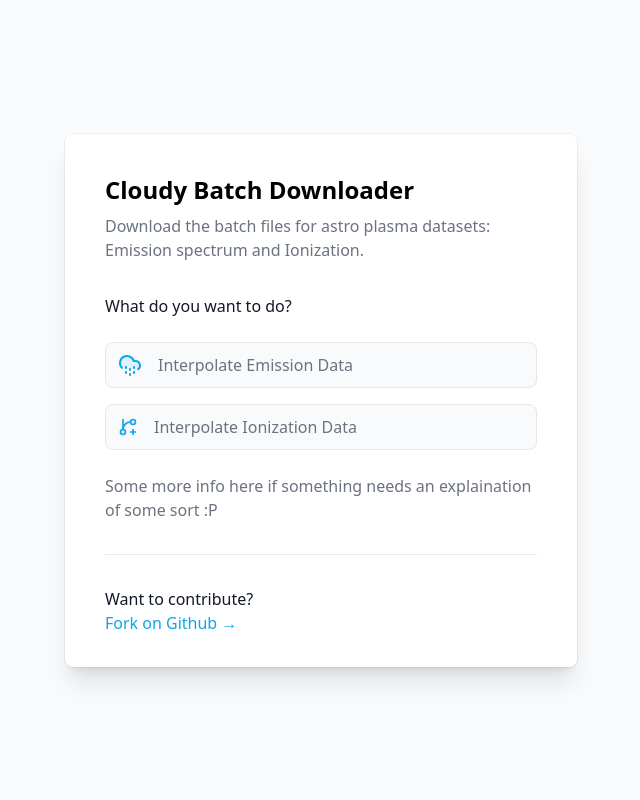
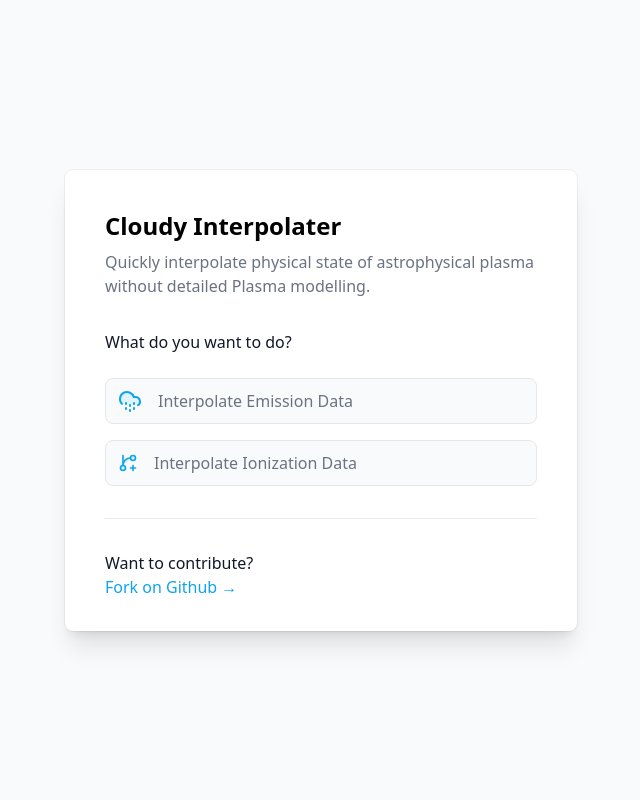
Before and after one commit to tbhaxor/CloudyInterpolator, a Django app: page / in a window 1280 px wide. Shown: the whole page, without its empty margins (319-959 px from the left). Run offline with Django 4.2, Linux system fonts and the light colour scheme; style sheets or scripts are compiled from the project's sources; parts of the project's set-up code (start-up, migrations or seed data) failed here and were passed over.

Commit message:
fix text changes and reduce layouts with coherence

```diff
--- a/templates/emission/interpolation.html
+++ b/templates/emission/interpolation.html
@@ -1,4 +1,4 @@
-{% extends "layouts/base.withheader.html" %}
+{% extends "layouts/interpolate.html" %}
 
 {% block head_styles %}
 <!-- <link rel="stylesheet" href="https://cdn.jsdelivr.net/npm/katex@0.16.4/dist/katex.min.css"> -->
--- a/templates/ionization/interpolation.html
+++ b/templates/ionization/interpolation.html
@@ -1,4 +1,4 @@
-{% extends "layouts/base.withheader.html" %}
+{% extends "layouts/interpolate.html" %}
 
 {% block title %}Interpolate Ionization Information{% endblock %}
 
--- a/templates/landing.html
+++ b/templates/landing.html
@@ -1,16 +1,22 @@
-{% extends "layouts/base.html" %}
+{% load static %}
 
-{% block title %}
-Choose your task - Cloudy Batch Downloader
-{% endblock %}
+<!DOCTYPE html>
+<html lang="en">
 
-{% block main %}
-<div class="homepage">
+<head>
+    <meta charset="UTF-8">
+    <meta http-equiv="X-UA-Compatible" content="IE=edge">
+    <meta name="viewport" content="width=device-width, initial-scale=1.0">
+    <title>Choose your task</title>
+    <link href="{% static 'css/main.min.css' %}" rel="stylesheet" />
+</head>
+
+<body>
+    <main class="homepage">
         <div class="main-info-card">
             <div class="mx-auto max-w-md">
-            <h1>Cloudy Batch Downloader</h1>
-            <p>Download the batch files for astro plasma datasets:
-                Emission spectrum and Ionization.</p>
+                <h1>Cloudy Interpolater</h1>
+                <p>Quickly interpolate physical state of astrophysical plasma without detailed Plasma modelling.</p>
                 <div class="divide-y divide-gray-300/50">
                     <div class="nav-list">
                         <p class="nav-qs">What do you want to do?</p>
@@ -47,7 +53,7 @@ Choose your task - Cloudy Batch Downloader
                                 </a>
                             </li>
                         </ul>
-                    <p>Some more info here if something needs an explaination of some sort :P</p>
+                        <!-- <p>Some more info here if something needs an explaination of some sort :P</p> -->
                     </div>
                     <div class="more-info">
                         <p>Want to contribute?</p>
@@ -59,5 +65,8 @@ Choose your task - Cloudy Batch Downloader
                 </div>
             </div>
         </div>
-</div>
-{% endblock %}
+    </main>
+    <script src="https://code.jquery.com/jquery-3.6.3.min.js" defer></script>
+</body>
+
+</html>
--- a/templates/layouts/base.html
+++ /dev/null
@@ -1,26 +0,0 @@
-<!DOCTYPE html>
-<html lang="en">
-
-<head>
-    <meta charset="UTF-8">
-    <meta http-equiv="X-UA-Compatible" content="IE=edge">
-    <meta name="viewport" content="width=device-width, initial-scale=1.0">
-    <title>{% block title %} {% endblock %}</title>
-    {% load static %}
-    <link href="{% static 'css/main.min.css' %}" rel="stylesheet" />
-    {% block extra_styles %}
-    {% endblock %}
-    {% block head_scripts %}
-    {% endblock %}
-</head>
-
-<body>
-    {% block main %}
-    {% endblock %}
-
-    <script src="https://code.jquery.com/jquery-3.6.3.min.js" defer></script>
-    {% block body_scripts %}
-    {% endblock %}
-</body>
-
-</html>
--- a/templates/layouts/base.withheader.html
+++ b/templates/layouts/interpolate.html
@@ -1,3 +1,5 @@
+{% load static %}
+
 <!DOCTYPE html>
 <html lang="en">
 
@@ -6,7 +8,6 @@
     <meta http-equiv="X-UA-Compatible" content="IE=edge">
     <meta name="viewport" content="width=device-width, initial-scale=1.0">
     <title>{% block title %} {% endblock %}</title>
-    {% load static %}
     <link href="{% static 'css/main.min.css' %}" rel="stylesheet" />
     {% block extra_styles %}
     {% endblock %}
@@ -20,7 +21,7 @@
             <div class="main-nav">
                 <div class="logo-container">
                     <div class="logo">
-                        <a href="/">Cloudy Batch Downloader</a>
+                        <a href="/">Cloudy Interpolater</a>
                     </div>
                 </div>
                 <div class="link-icons">
```
Lines whose indentation alone changed are shown as unchanged.
